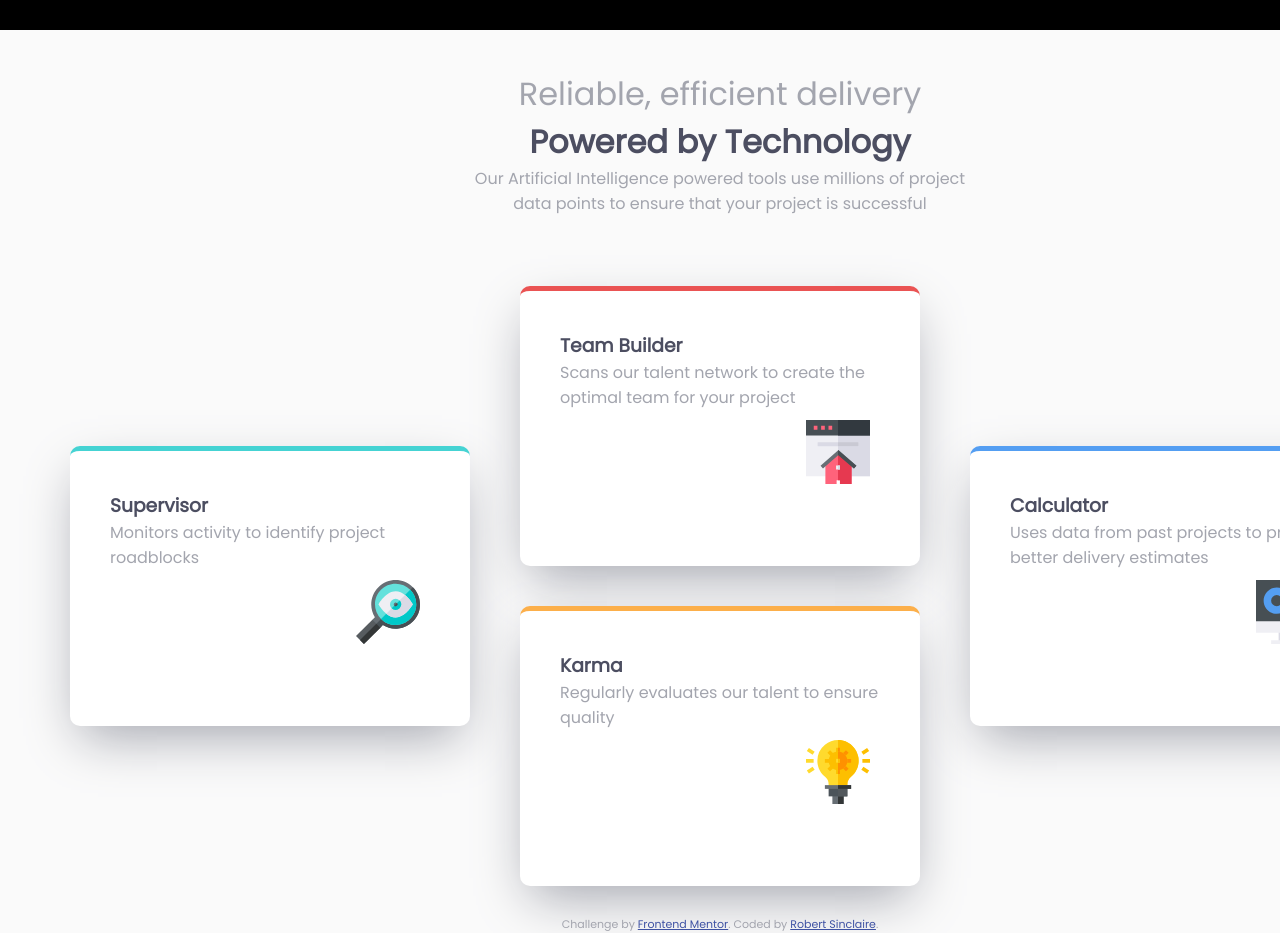
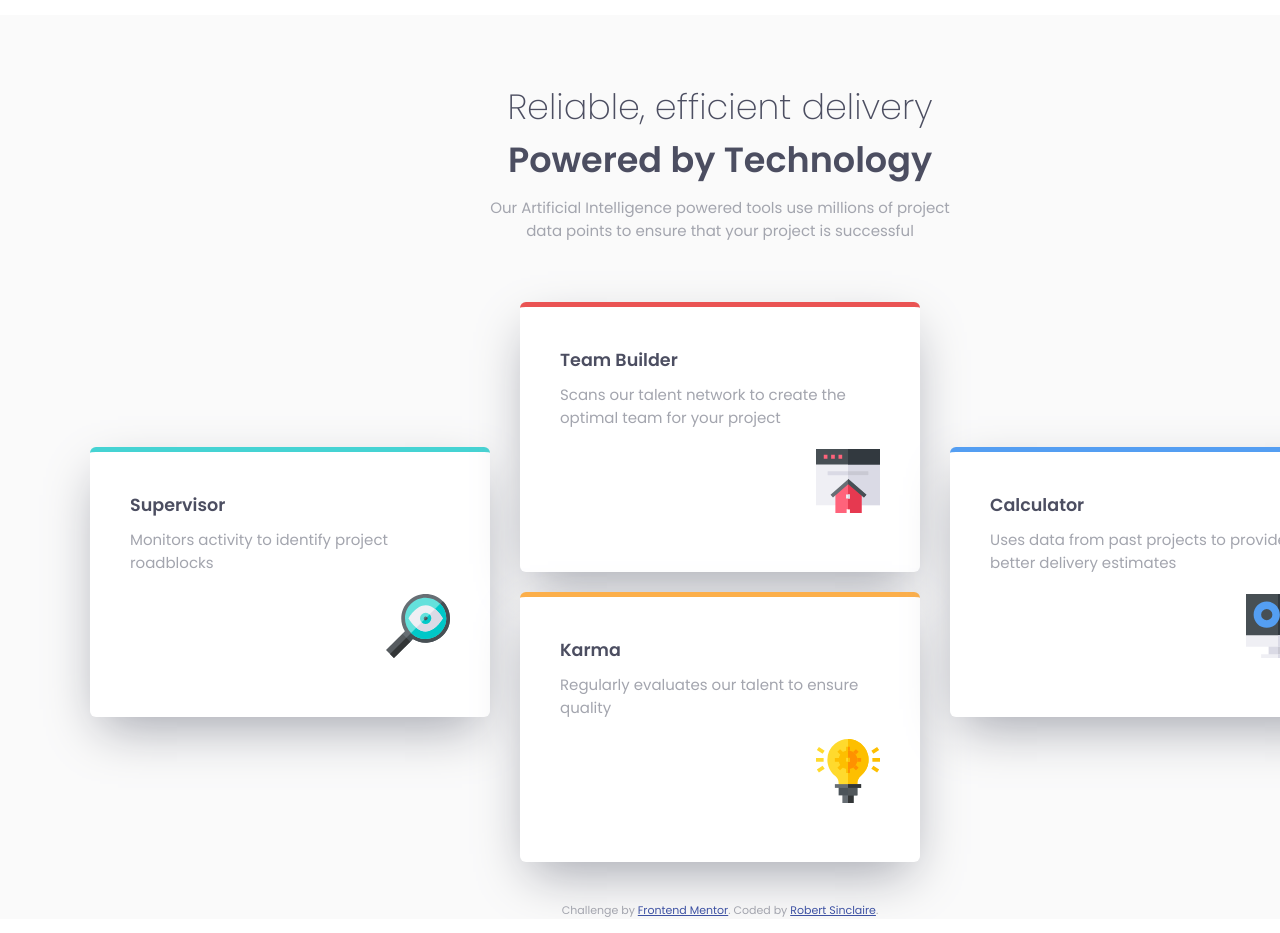
Before and after one commit to skyecade/four-card-feature-section, a plain HTML site: page index.html in a window 1280 px wide. Shown: the top 933 px of the page. Drawn offline with Linux system fonts and the light colour scheme.

Commit message:
Made some tweaks to CSS

```diff
--- a/css/style.css
+++ b/css/style.css
@@ -9,8 +9,9 @@
 
 body {
     font-family: poppins;
-    margin-top:30px;
-    background-color: black;
+    font-size:15px;
+    margin-top:15px;
+    background-color: white;
     color:hsl(229, 6%, 66%);
 }
 
@@ -18,23 +19,31 @@ body {
     width:1440px;
     background-color: hsl(0, 0%, 98%);
     margin: auto;
+    padding-top: 25px;
 }
 
 header {
     text-align: center;
+    color:hsl(229, 6%, 66%);
     width: 40%;
     margin:auto;
     padding:40px;
 }
 
-header > h1 {
+.stretch {
+    color:hsl(234, 12%, 34%);
+    font-size: 35px;
+    font-weight: 200;
+}
 
-    font-weight: lighter;
+header > p {
+    padding-top: 10px;
 }
 
 .strong {
+    font-size: 35px;
     color:hsl(234, 12%, 34%);
-    font-weight: bold;
+    font-weight: 600;
 }
 main {
     display:flex;
@@ -53,19 +62,28 @@ main {
 .card {
     display:flex;
     flex-direction:column;
-    height: 280px;
+    height: 270px;
     width: 400px;
-    margin:20px;
+    margin:10px;
     padding: 40px;
     background-color: white;
     /* border: 1px solid red; */
-    border-radius: 10px;
+    border-radius: 6px;
     box-shadow: 0 20px 50px -10px;
+}
+
+.card p {
+    padding-top: 10px;
+}
+
+.card-header {
+    color:hsl(234, 12%, 34%);
+    font-weight: 600;
 }
 
 div.svg {
     display:flex;
-    padding:10px;
+    padding:20px 0 0 0;
     justify-content:flex-end;
 }
 
@@ -84,3 +102,7 @@ div.svg {
 .card-yellow {
     border-top: 5px solid hsl(34, 97%, 64%);
 }
+
+footer {
+    margin-top: 20px;
+}
--- a/index.html
+++ b/index.html
@@ -6,21 +6,23 @@
   <link rel="icon" type="image/png" sizes="32x32" href="./images/favicon-32x32.png">
   <title>Frontend Mentor | Four card feature section</title>
   <link rel="stylesheet" href="css/style.css">
-  <link href="https://fonts.googleapis.com/css?family=Poppins&display=swap" rel="stylesheet">
+  <link href="https://fonts.googleapis.com/css?family=Poppins:200,400,600&display=swap" rel="stylesheet">
+
 </head>
+
 <body>
   <div class="wrapper">
       <header>
-      <h1>Reliable, efficient delivery</h1>
-      <h1 class="strong">Powered by Technology</h1>
+        <h1 class="stretch">Reliable, efficient delivery</h1>
+        <h1 class="strong">Powered by Technology</h1>
 
-      <p>Our Artificial Intelligence powered tools use millions of project data points
-      to ensure that your project is successful</p>
+        <p>Our Artificial Intelligence powered tools use millions of project data points
+        to ensure that your project is successful</p>
     </header>
 
     <main>
       <div class="card card-cyan">
-        <h3 class="strong">Supervisor</h3>
+        <h3 class="card-header">Supervisor</h3>
         <p>Monitors activity to identify project roadblocks</p>
         <div class="svg">
           <img src="images/icon-supervisor.svg" alt="magnifying glass">
@@ -29,7 +31,7 @@
 
         <section class="middle">
           <div class="card card-red">
-            <h3 class="strong">Team Builder</h3 class="strong">
+            <h3 class="card-header">Team Builder</h3>
             <p>Scans our talent network to create the optimal team for your project</p>
             <div class="svg">
               <img src="images/icon-team-builder.svg" alt="house">
@@ -37,7 +39,7 @@
           </div>
 
           <div class="card card-yellow">
-            <h3 class="strong">Karma</h3 class="strong">
+            <h3 class="card-header">Karma</h3>
             <p>Regularly evaluates our talent to ensure quality</p>
             <div class="svg">
               <img src="images/icon-karma.svg" alt="lightbulb">
@@ -46,7 +48,7 @@
         </section>
 
       <div class="card card-blue">
-        <h3 class="strong">Calculator</h3 class="strong">
+        <h3 class="card-header">Calculator</h3>
         <p>Uses data from past projects to provide better delivery estimates</p>
         <div class="svg">
           <img src="images/icon-calculator.svg" alt="calculator">
```
